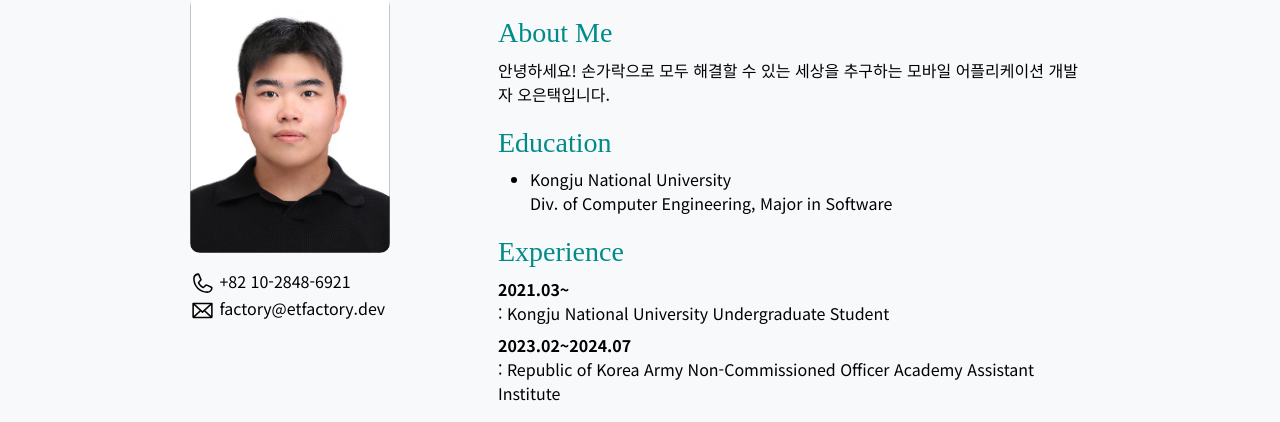
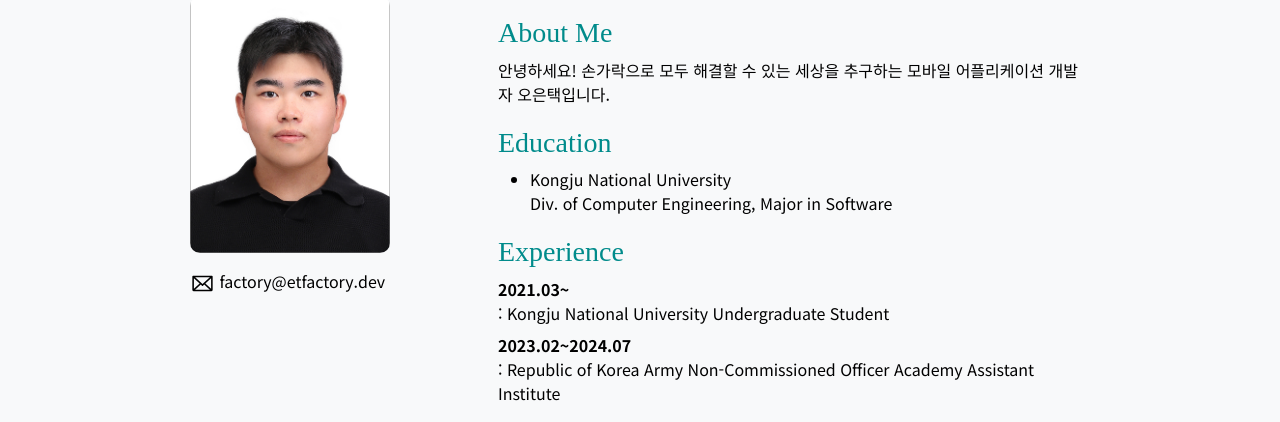
Before and after one commit to etfactory/pageFactory, a website: page profile.html in a window 1280 px wide. Shown: the part 180-602 px from the top of the page. Drawn offline with nearby package versions, Linux system fonts and the light colour scheme; a web font is replaced by a local one.

Commit message:
전화번호 삭제

```diff
--- a/profile.html
+++ b/profile.html
@@ -74,7 +74,7 @@
                         <!-- Left Section -->
                         <div class="col-md-4 text-left">
                             <img src="assets/jpg/profile.jpg" alt="Profile Photo" class="profile-photo mb-3">
-                            <p><img src="assets/svg/phone.svg" style="height:25px"> +82 10-2848-6921<br><img src="assets/svg/envelope.svg" style="height:25px"> factory@etfactory.dev</p>
+                            <p><img src="assets/svg/envelope.svg" style="height:25px"> factory@etfactory.dev</p>
                         </div>
                         <!-- Right Section -->
                         <div class="col-md-8 text-left">
```
